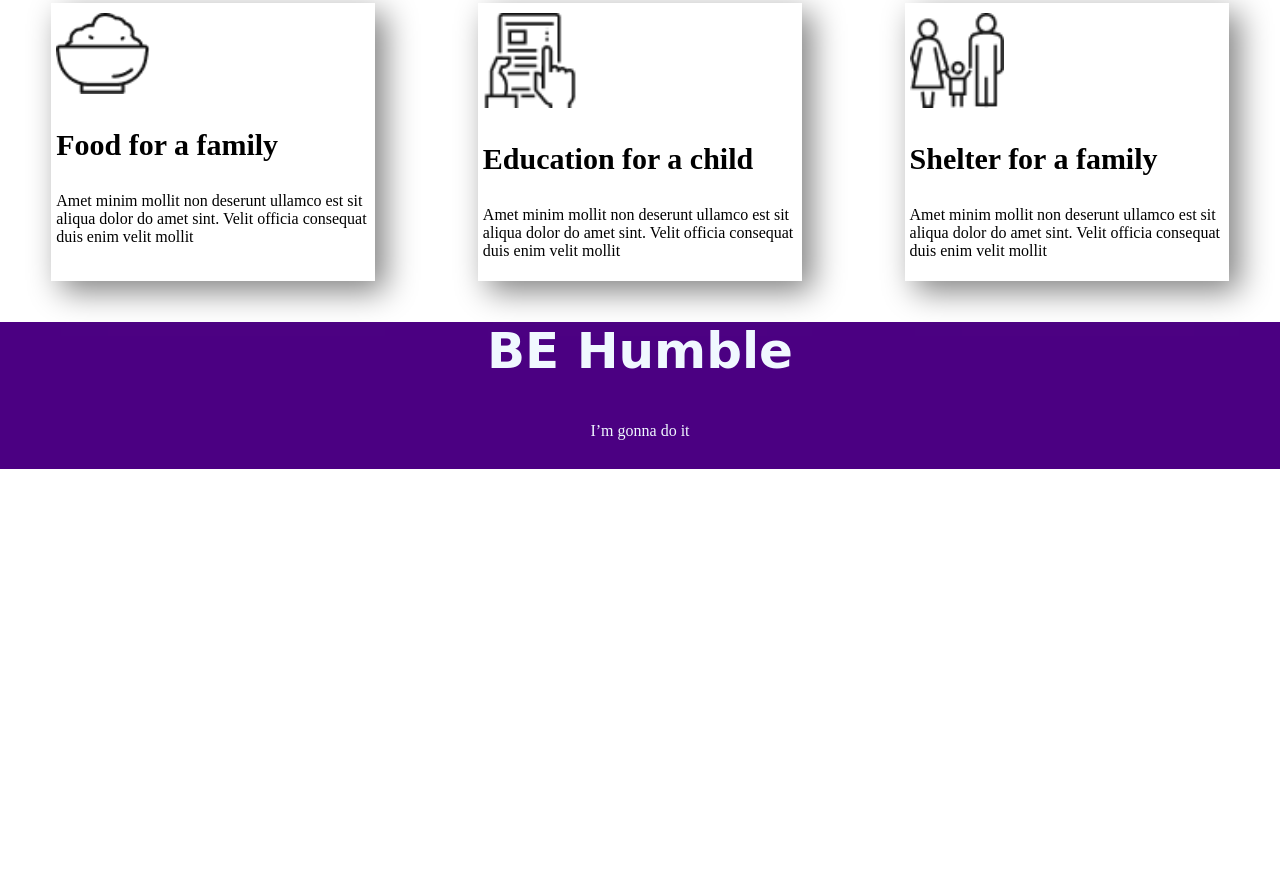
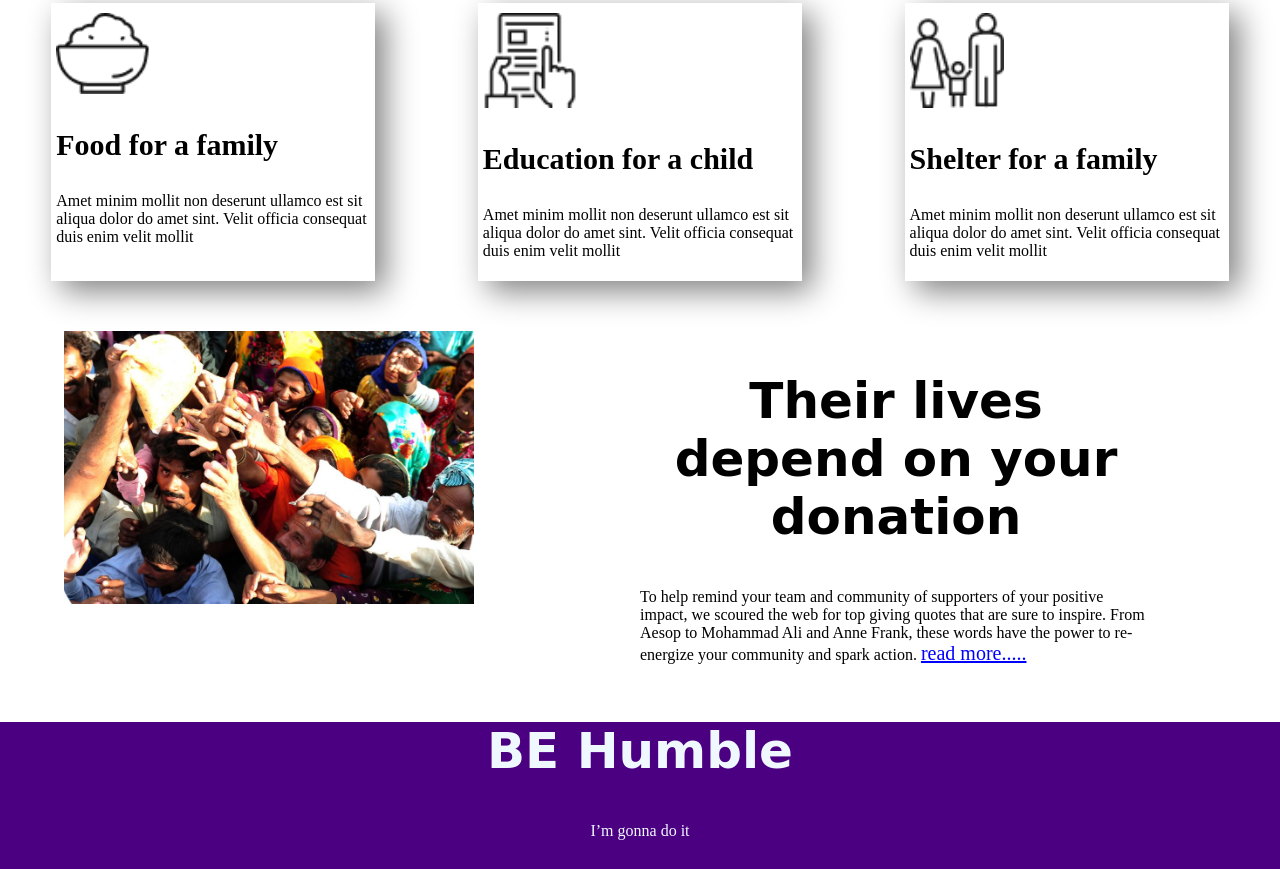
Before and after one commit to Shorifulkhan/donate-today-main, a plain HTML site: page index.html in a window 1280 px wide. Shown: the part 1438-2307 px from the top of the page. Before the commit the page ends 1907 px from the top, so only its background shows below. Drawn offline with Linux system fonts and the light colour scheme.

Commit message:
secound-commit

```diff
--- a/index.html
+++ b/index.html
@@ -75,6 +75,16 @@
                 velit mollit</p>
         </div>
     </section>
+    <section>
+        <div class="helf-with">
+            <img src="images/donation0.jpg" alt="">
+        </div>
+        <div class="helf-with">
+            <h2>Their lives depend on your donation</h2>
+            <p>To help remind your team and community of supporters of your positive impact, we scoured the web for top giving quotes that are sure to inspire. From Aesop to Mohammad Ali and Anne Frank, these words have the power to re-energize your community and spark action. <a style="color: blue; font-size: 20px; " target="_blank" href="https://www.linkedin.com/in/shorif-khan-399797243/">read more.....</a></p>
+
+        </div>
+    </section>
 
 </body>
 <footer class="footer">
--- a/style.css
+++ b/style.css
@@ -82,6 +82,14 @@ h5{
 .mission-2 img{
     width: 30%;
 }
+.helf-with{
+    width: 40%;
+    padding-left: 5%;
+    margin-top: 50px;
+}
+.helf-with img{
+        width: 80%;
+}
 
 .footer{
     background-color: indigo;
```
